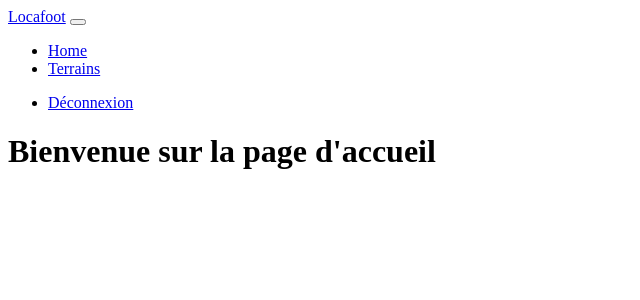
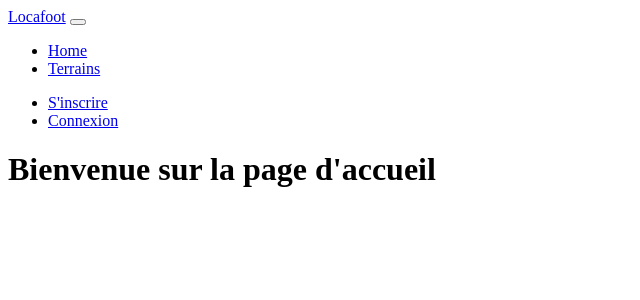
Before and after one commit to hugoblln/projet-symfony-dwwm, a Symfony app: template templates/Frontend/index.html.twig in a window 1280 px wide. Shown: the top 300 px of the page, without its empty margins (0-640 px from the left). Run offline with Twig, Linux system fonts and the light colour scheme; the template is opened without the code that fills it, so the values that code supplies are empty; some libraries are stand-ins or nearby versions.

Commit message:
feat(header): modification header

```diff
--- a/templates/layout/header.html.twig
+++ b/templates/layout/header.html.twig
@@ -13,9 +13,21 @@
                     </li>
                 </ul>
                <ul class="navbar-nav ms-auto">
-                <li>
+               {% if app.user %}
+               <li>
                    <a href="/logout" class="btn btn-danger">Déconnexion</a>
                 </li>
+                {% else %}
+                <li>
+                   <a href="/register" class="btn btn-outline-light">S'inscrire</a>
+                </li>
+                <li>
+                   <a href="{{ path('app.login') }}" class="btn btn-light">Connexion</a>
+                </li>
+               {% endif %}
+
+
+
                </ul>
             </div>
         </div>
```
